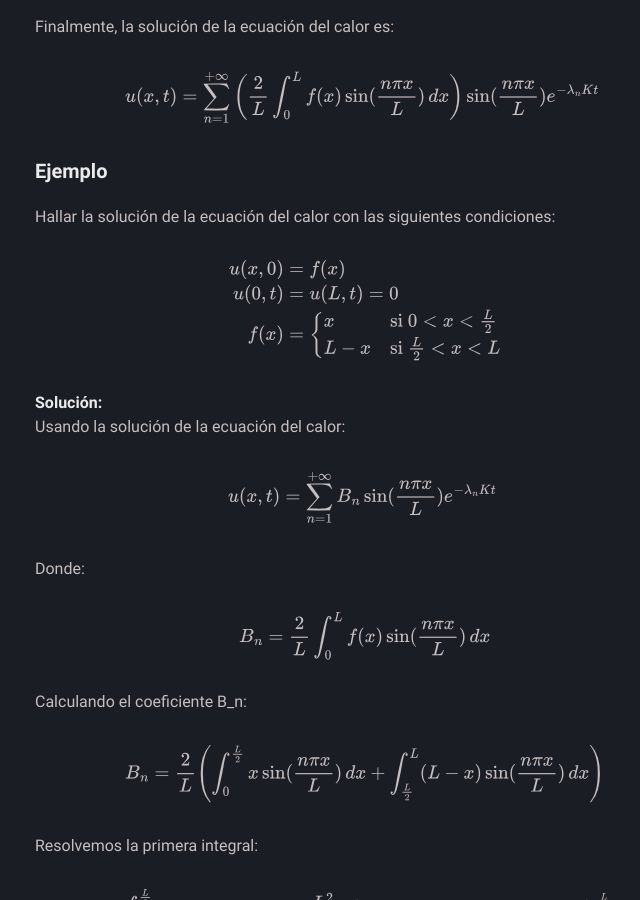
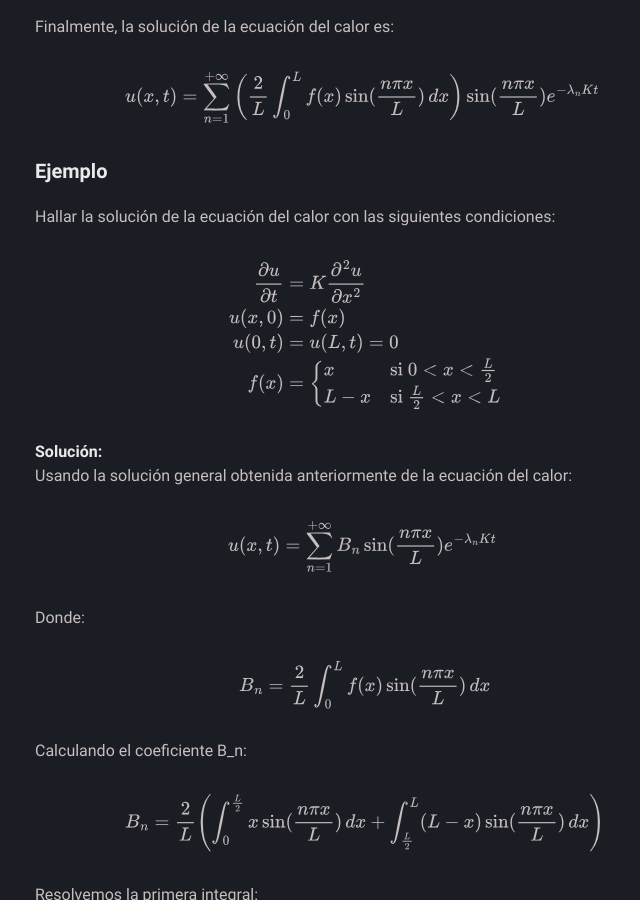
Before and after one commit to gadivalr/gadivalr.page, a Jekyll site: the page built from _posts/2023-12-12-heat.md, in a window 1280 px wide and 900 px high, scrolled down 4129 px. Shown: the whole window, without its empty margins (275-915 px from the left). Built offline with Jekyll 4.4.1, drawn with Linux system fonts in a browser that asks for light colours.

```diff
--- a/_posts/2023-12-12-heat.md
+++ b/_posts/2023-12-12-heat.md
@@ -201,6 +201,7 @@
 {% raw %}
 $$
 \begin{align*}
+\frac{\partial u}{\partial t} &= K \frac{\partial^2 u}{\partial x^2} \\
 u(x,0) &= f(x) \\
 u(0,t) &= u(L,t) = 0 \\
 f(x) &= \begin{cases} x & \text{si } 0<x<\frac{L}{2} \\ L-x & \text{si } \frac{L}{2}<x<L \end{cases}
@@ -208,7 +209,7 @@
 $$
 {% endraw %}
 **Solución:** <br>
-Usando la solución de la ecuación del calor: <br>
+Usando la solución general obtenida anteriormente de la ecuación del calor: <br>
 {% raw %}
 $$
 \begin{align*}
```
